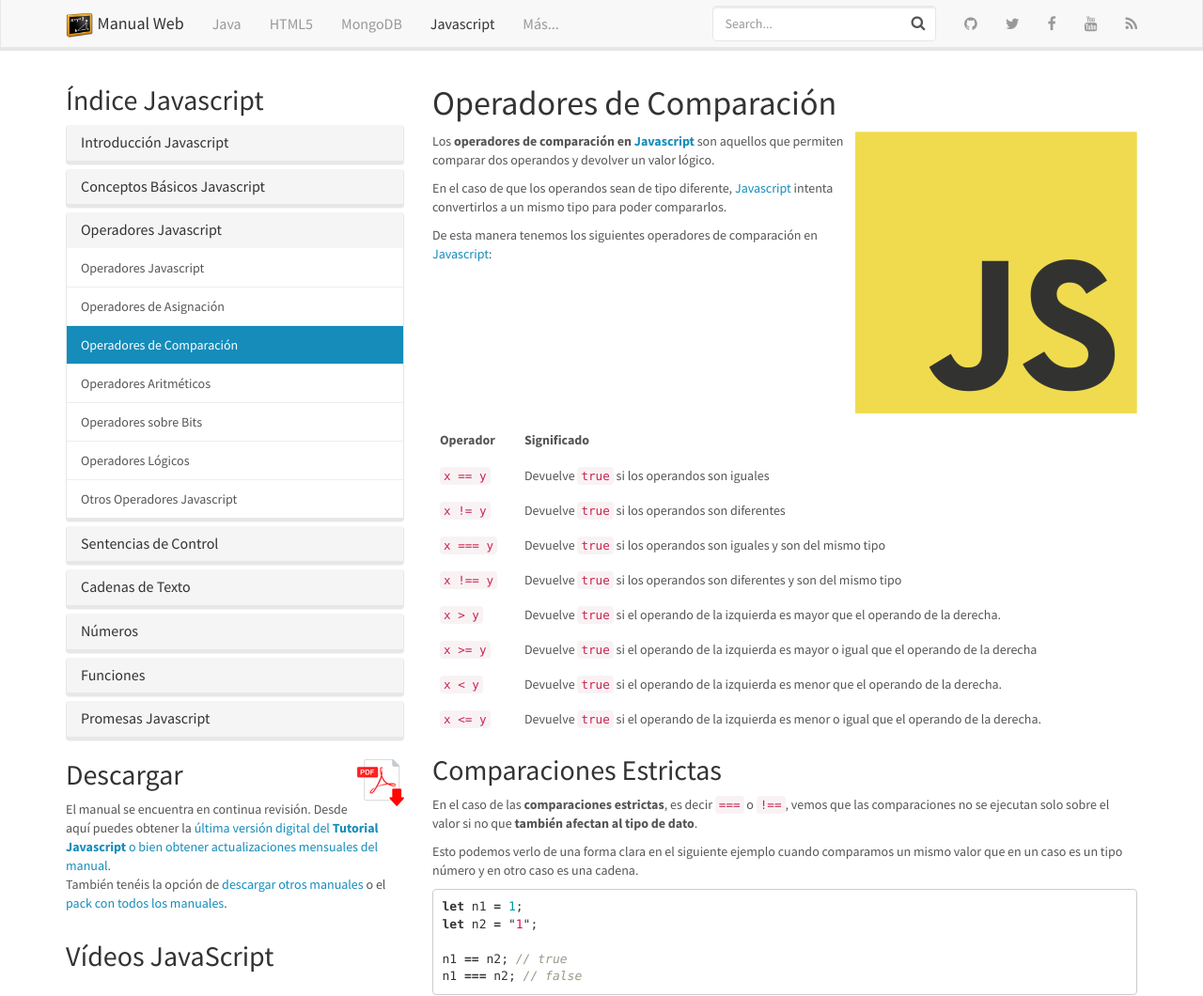
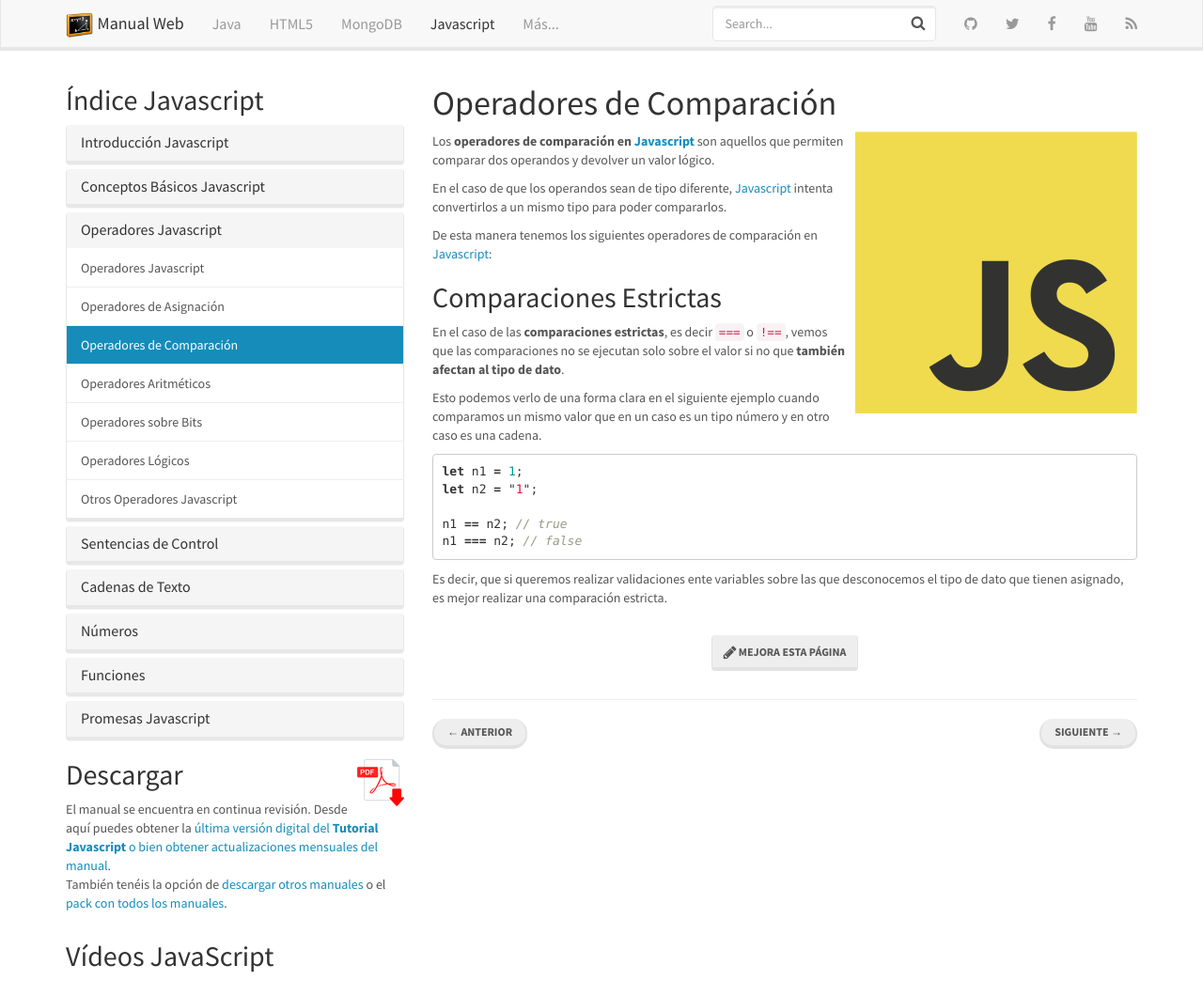
Before and after one commit to manualweb/manualweb, a Jekyll site: the page built from _javascript/operadores-de-comparacion.md, in a window 1280 px wide and 1340 px high, cut to the strip 0-1060 px from the top of the window. Shown: the whole strip at 94% size. Built offline with Jekyll 4.4.1, drawn with Linux system fonts in a browser that asks for light colours; nearby versions of some CDN libraries; comment, search, counter and statistics services are not loaded.

Commit message:
Nuevos Elementos

```diff
--- a/_javascript/operadores-de-comparacion.md
+++ b/_javascript/operadores-de-comparacion.md
@@ -16,18 +16,6 @@ En el caso de que los operandos sean de tipo diferente, [Javascript](https://www
 
 
 De esta manera tenemos los siguientes operadores de comparación en [Javascript](https://www.manualweb.net/javascript/):
-
-
-| **Operador** | **Significado**                                                                                |
-| ------------ | ---------------------------------------------------------------------------------------------- |
-| `x == y`     | Devuelve `true` si los operandos son iguales                                                   |
-| `x != y`     | Devuelve `true` si los operandos son diferentes                                                |
-| `x === y`    | Devuelve `true` si los operandos son iguales y son del mismo tipo                              |
-| `x !== y`    | Devuelve `true` si los operandos son diferentes y son del mismo tipo                           |
-| `x > y`      | Devuelve `true` si el operando de la izquierda es mayor que el operando de la derecha.         |
-| `x >= y`     | Devuelve `true` si el operando de la izquierda es mayor o igual que el operando de la derecha  |
-| `x < y`      | Devuelve `true` si el operando de la izquierda es menor que el operando de la derecha.         |
-| `x <= y`     | Devuelve `true` si el operando de la izquierda es menor o igual que el operando de la derecha. |
 
 
 ## Comparaciones Estrictas
```
